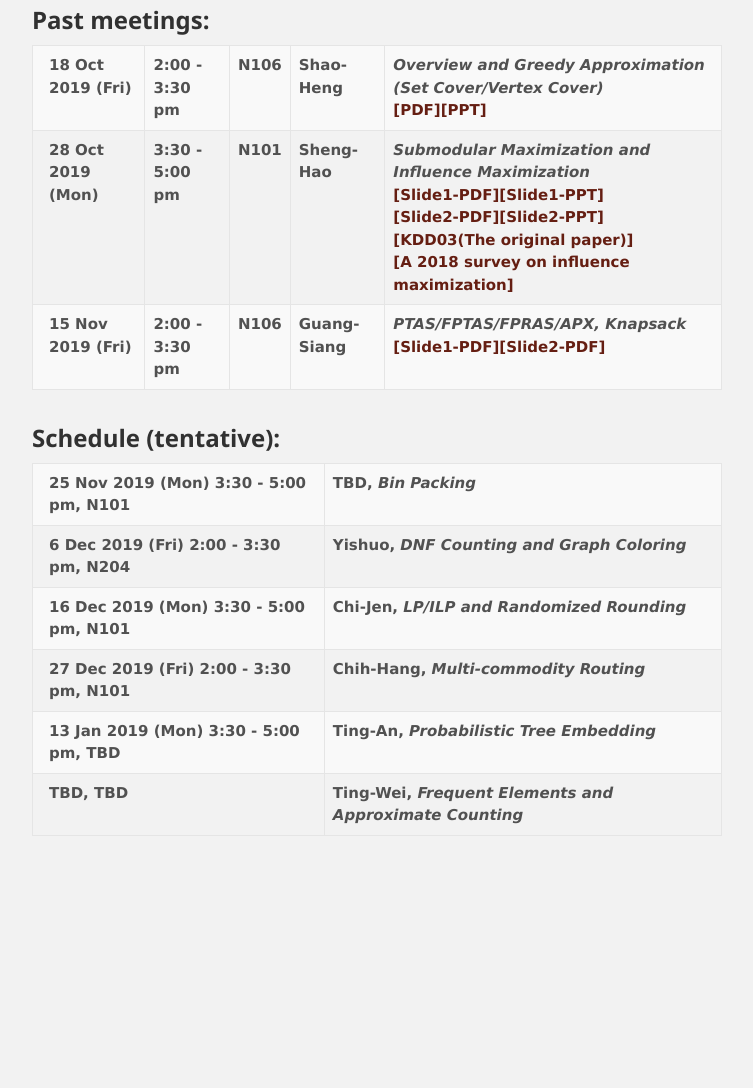
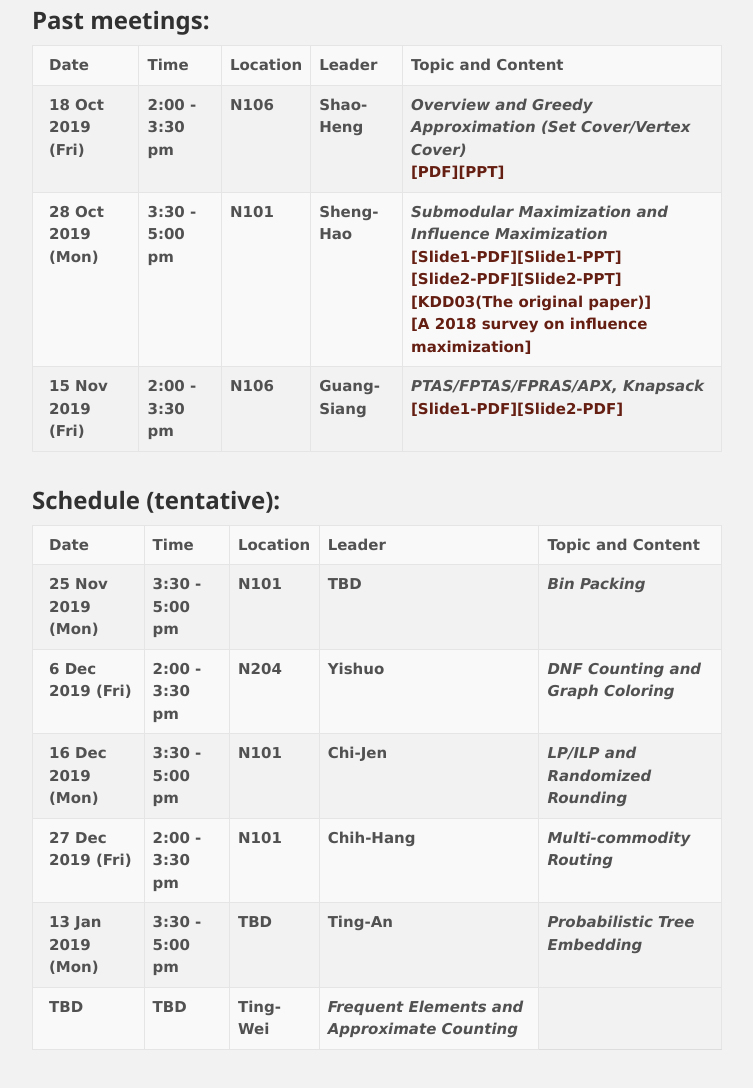
Before and after one commit to shaohengko/old-website-backup, a plain HTML site: page studygroup/index.html in a window 1280 px wide. Shown: the part 560-1648 px from the top of the page, without its empty margins (163-916 px from the left). Before the commit the page ends 1516 px from the top, so only its background shows below. Drawn offline with nearby package versions, Linux system fonts and the light colour scheme; some packages are replaced by stand-ins of ours; a script that the page names is missing.

Commit message:
study group

```diff
--- a/studygroup/index.html
+++ b/studygroup/index.html
@@ -80,7 +80,7 @@
 
   .tooltip .tooltiptext {
       visibility: hidden;
-      width: 500px;
+      width: 300px;
       background-color: black;
       color: #fff;
       text-align: center;
@@ -699,13 +699,27 @@ $
 <table class="w3-table w3-bordered">
 
     <tr>
-      <th>18 Oct 2019 (Fri)</th> <th>2:00 - 3:30 pm</th> <th>N106</th>
-      <th>Shao-Heng</th> <th> <I>Overview and Greedy Approximation (Set Cover/Vertex Cover)</I><br><a href="1018/1018.pdf" target="_blank">[PDF]</a><a href="1018/1018.pptx" target="_blank">[PPT]</a></th>
+      <th>Date</th>
+      <th>Time</th>
+      <th>Location</th>
+      <th>Leader</th>
+      <th>Topic and Content</th>
     </tr>
 
     <tr>
-      <th>28 Oct 2019 (Mon)</th> <th> 3:30 - 5:00 pm</th> <th>N101</th>
-      <th>Sheng-Hao</th> <th> <I>Submodular Maximization and Influence Maximization</I></a><br><a href="1028/submodular.pdf" target="_blank">[Slide1-PDF]</a><a href="1028/submodular.pptx" target="_blank">[Slide1-PPT]</a><br><a href="1028/kdd03-slides.pdf" target="_blank">[Slide2-PDF]</a><a href="1028/kdd03-slides.ppt" target="_blank">[Slide2-PPT]</a><br><a href="1028/kdd03.pdf" target="_blank">[KDD03(The original paper)]</a><br><a href="1028/survey.pdf" target="_blank">[A 2018 survey on influence maximization]</a></th>
+      <th>18 Oct 2019 (Fri)</th>
+      <th>2:00 - 3:30 pm</th>
+      <th>N106</th>
+      <th>Shao-Heng</th>
+      <th> <I>Overview and Greedy Approximation (Set Cover/Vertex Cover)</I><br><a href="1018/1018.pdf" target="_blank">[PDF]</a><a href="1018/1018.pptx" target="_blank">[PPT]</a></th>
+    </tr>
+
+    <tr>
+      <th>28 Oct 2019 (Mon)</th>
+      <th> 3:30 - 5:00 pm</th>
+      <th>N101</th>
+      <th>Sheng-Hao</th>
+      <th> <I>Submodular Maximization and Influence Maximization</I></a><br><a href="1028/submodular.pdf" target="_blank">[Slide1-PDF]</a><a href="1028/submodular.pptx" target="_blank">[Slide1-PPT]</a><br><a href="1028/kdd03-slides.pdf" target="_blank">[Slide2-PDF]</a><a href="1028/kdd03-slides.ppt" target="_blank">[Slide2-PPT]</a><br><a href="1028/kdd03.pdf" target="_blank">[KDD03(The original paper)]</a><br><a href="1028/survey.pdf" target="_blank">[A 2018 survey on influence maximization]</a></th>
     </tr>
 
     <tr>
@@ -720,33 +734,58 @@ $
 <table class="w3-table w3-bordered">
 
     <tr>
-      <th>25 Nov 2019 (Mon) 3:30 - 5:00 pm, N101</th>
-      <th>TBD, <I>Bin Packing</I></a></th>
+      <th>Date</th>
+      <th>Time</th>
+      <th>Location</th>
+      <th>Leader</th>
+      <th>Topic and Content</th>
     </tr>
 
     <tr>
-      <th>6 Dec 2019 (Fri) 2:00 - 3:30 pm, N204</th>
-      <th>Yishuo, <I>DNF Counting and Graph Coloring</I></a></th>
+      <th>25 Nov 2019 (Mon)</th>
+      <th>3:30 - 5:00 pm</th>
+      <th>N101</th>
+      <th>TBD</th>
+      <th><I>Bin Packing</I></a></th>
     </tr>
 
     <tr>
-      <th>16 Dec 2019 (Mon) 3:30 - 5:00 pm, N101</th>
-      <th>Chi-Jen, <I>LP/ILP and Randomized Rounding</I> </a></th>
+      <th>6 Dec 2019 (Fri)</th>
+      <th>2:00 - 3:30 pm</th>
+      <th>N204</th>
+      <th>Yishuo</th>
+      <th><I>DNF Counting and Graph Coloring</I></a></th>
     </tr>
 
     <tr>
-      <th>27 Dec 2019 (Fri) 2:00 - 3:30 pm, N101</th>
-      <th>Chih-Hang, <I>Multi-commodity Routing</I> </a></th>
+      <th>16 Dec 2019 (Mon)</th>
+      <th>3:30 - 5:00 pm</th>
+      <th>N101</th>
+      <th>Chi-Jen</th>
+      <th><I>LP/ILP and Randomized Rounding</I> </a></th>
     </tr>
 
     <tr>
-      <th>13 Jan 2019 (Mon) 3:30 - 5:00 pm, TBD</th>
-      <th>Ting-An, <I>Probabilistic Tree Embedding</I> </a></th>
+      <th>27 Dec 2019 (Fri)</th>
+      <th>2:00 - 3:30 pm</th>
+      <th>N101</th>
+      <th>Chih-Hang</th>
+      <th><I>Multi-commodity Routing</I> </a></th>
     </tr>
 
     <tr>
-      <th>TBD, TBD</th>
-      <th>Ting-Wei, <I>Frequent Elements and Approximate Counting</I></a></th>
+      <th>13 Jan 2019 (Mon)</th>
+      <th>3:30 - 5:00 pm</th>
+      <th>TBD</th>
+      <th>Ting-An</th>
+      <th><I>Probabilistic Tree Embedding</I> </a></th>
+    </tr>
+
+    <tr>
+      <th>TBD</th>
+      <th>TBD</th>
+      <th>Ting-Wei</th>
+      <th><I>Frequent Elements and Approximate Counting</I></a></th>
     </tr>
 
 </table>
```
